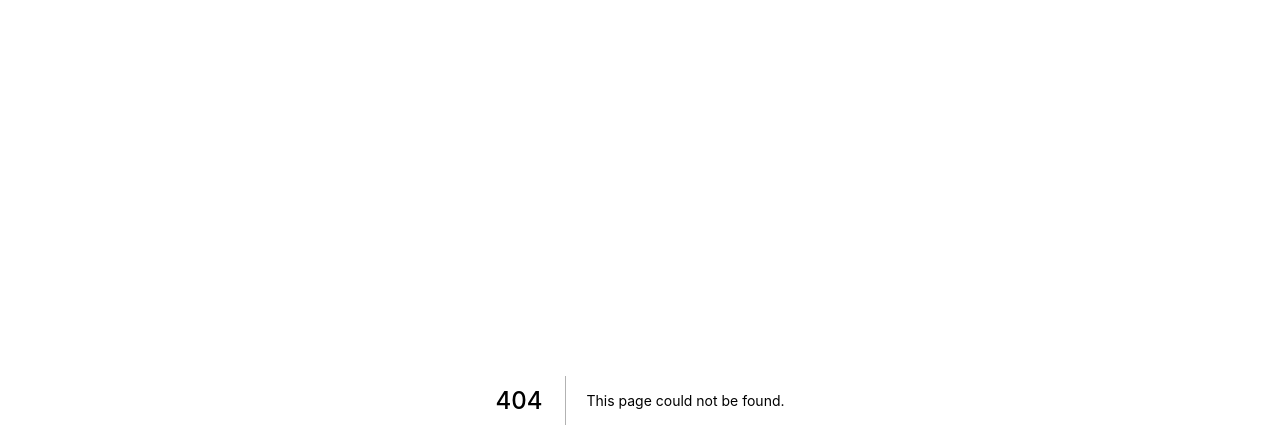
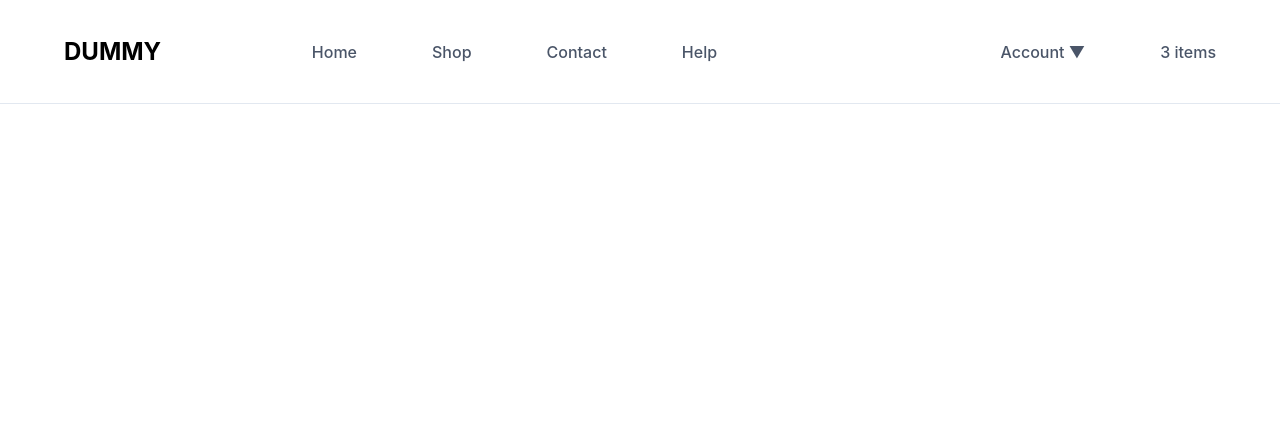
Before and after one commit to manasmudbari/dummy-ecom, a Next.js app: page /shipping in a window 1280 px wide. Before the commit this address had no page. Shown: the top 448 px of the page. Built offline with nearby package versions, Linux system fonts and the light colour scheme.

Commit message:
project setp and navigation ctreated

```diff
--- /dev/null
+++ b/components/layout/layout.jsx
@@ -0,0 +1,12 @@
+import Nav from "../nav/nav";
+import styles from "./layout.module.scss";
+const Layout1 = ({ children }) => {
+	return (
+		<div className={styles.main}>
+			<Nav />
+			{children}
+		</div>
+	);
+};
+
+export default Layout1;
--- /dev/null
+++ b/components/layout/layout.module.scss
@@ -0,0 +1,4 @@
+.main {
+	width: 100%;
+	min-height: 100vh;
+}
--- /dev/null
+++ b/components/nav/nav.jsx
@@ -0,0 +1,24 @@
+import styles from "./nav.module.scss";
+const Nav = () => {
+	return (
+		<nav className={styles.main}>
+			<div className={styles.container}>
+				<h1>DUMMY</h1>
+				<div className={styles.menu}>
+					<div className={styles.left}>
+						<span className={styles.item}>Home</span>
+						<span className={styles.item}>Shop</span>
+						<span className={styles.item}>Contact</span>
+						<span className={styles.item}>Help</span>
+					</div>
+					<div className={styles.right}>
+						<span className={styles.item}>Account &#9660;</span>
+						<span className={styles.item}>3 items</span>
+					</div>
+				</div>
+			</div>
+		</nav>
+	);
+};
+
+export default Nav;
--- /dev/null
+++ b/components/nav/nav.module.scss
@@ -0,0 +1,47 @@
+.main {
+	width: 100%;
+	height: 104px;
+	border-bottom: 1px solid rgba(226, 232, 240, 1);
+	display: flex;
+	justify-content: center;
+	align-items: center;
+	.container {
+		width: 90%;
+		max-width: 1309px;
+		display: flex;
+		align-items: center;
+		justify-content: space-between;
+		.menu {
+			width: 85%;
+			display: flex;
+			align-items: center;
+			justify-content: space-between;
+			.left {
+				display: flex;
+				align-items: center;
+				justify-content: space-between;
+
+				.item {
+					margin-left: 75px;
+					font-style: normal;
+					font-weight: 500;
+					font-size: 16px;
+					color: #4a5568;
+				}
+			}
+			.right {
+				display: flex;
+				align-items: center;
+				justify-content: space-between;
+
+				.item {
+					margin-left: 75px;
+					font-style: normal;
+					font-weight: 500;
+					font-size: 16px;
+					color: #4a5568;
+				}
+			}
+		}
+	}
+}
--- a/package.json
+++ b/package.json
@@ -11,10 +11,12 @@
   "dependencies": {
     "next": "12.0.7",
     "react": "17.0.2",
-    "react-dom": "17.0.2"
+    "react-dom": "17.0.2",
+    "scss": "^0.2.4"
   },
   "devDependencies": {
     "eslint": "8.5.0",
-    "eslint-config-next": "12.0.7"
+    "eslint-config-next": "12.0.7",
+    "sass": "^1.45.1"
   }
 }
--- /dev/null
+++ b/pages/shipping/index.js
@@ -0,0 +1,7 @@
+import Layout1 from "../../components/layout/layout";
+
+const Shipping = () => {
+	return <Layout1></Layout1>;
+};
+
+export default Shipping;
--- a/styles/globals.css
+++ b/styles/globals.css
@@ -1,16 +1,15 @@
 html,
 body {
-  padding: 0;
-  margin: 0;
-  font-family: -apple-system, BlinkMacSystemFont, Segoe UI, Roboto, Oxygen,
-    Ubuntu, Cantarell, Fira Sans, Droid Sans, Helvetica Neue, sans-serif;
+	padding: 0;
+	margin: 0;
+	font-family: Inter;
 }
 
 a {
-  color: inherit;
-  text-decoration: none;
+	color: inherit;
+	text-decoration: none;
 }
 
 * {
-  box-sizing: border-box;
+	box-sizing: border-box;
 }
```
Also changed, not shown: pages/index.js (+14 -65 lines), 1 other file (tests, documents, lock files or other folders).
